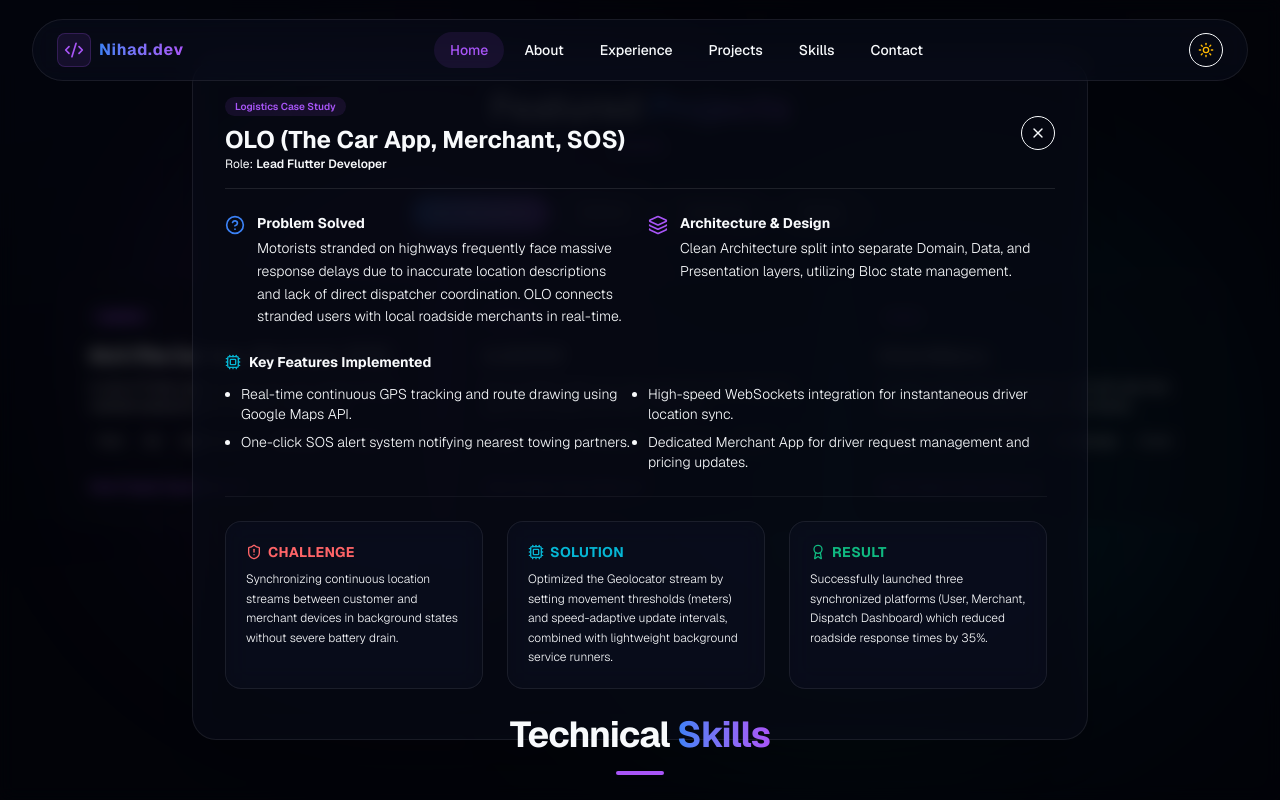
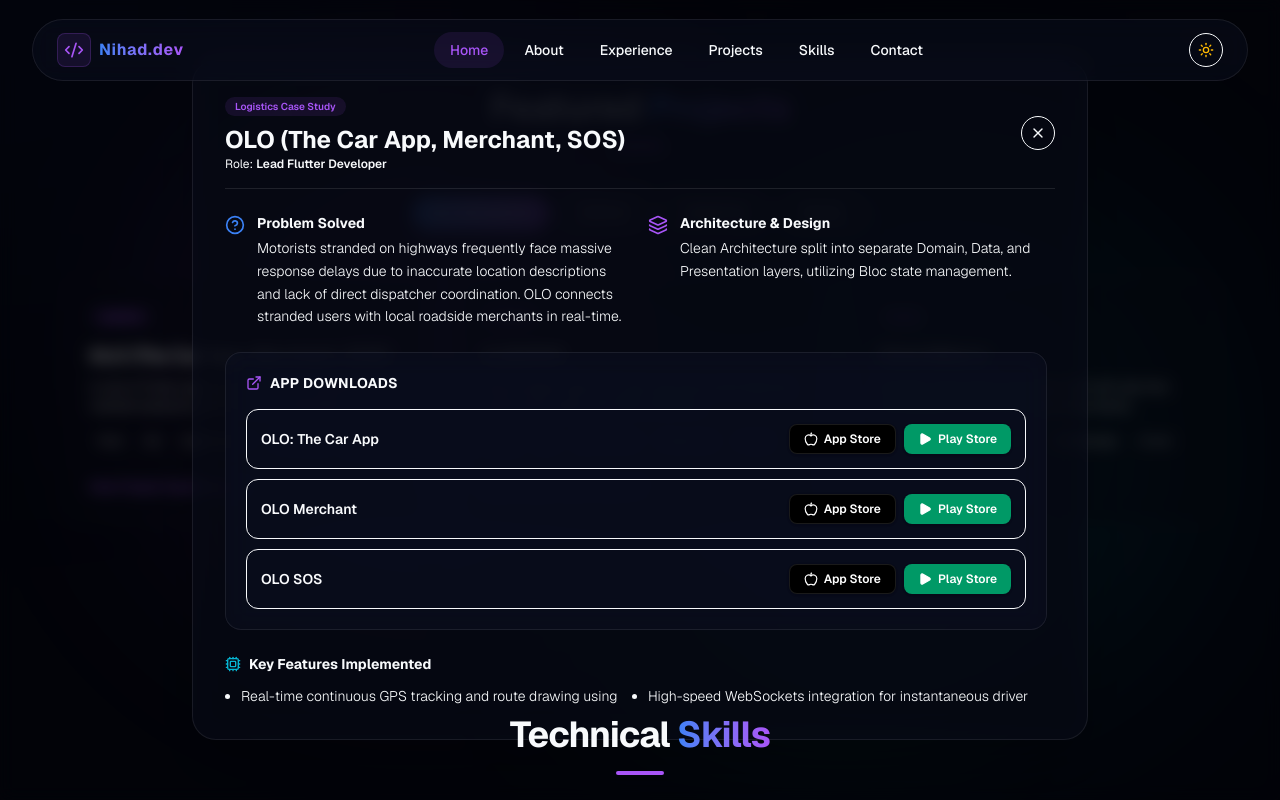
Before and after one commit to nihadkalathil/Portfolio, a Next.js app: page / in a window 1280 px wide. Both pictures are taken after a click on the element 245 px from the left and 4206 px from the top of the page. Shown: the part 3806-4606 px from the top of the page. Built offline with nearby package versions, Linux system fonts and the light colour scheme.

Commit message:
fix: render markdown bold text correctly and add project download links

```diff
--- a/src/components/About.tsx
+++ b/src/components/About.tsx
@@ -50,13 +50,13 @@
               My Journey &amp; Engineering Philosophy
             </h3>
             <p className="text-foreground/75 font-light leading-relaxed">
-              I am a passionate **Flutter Developer** who loves transforming complex business goals into fluid, scalable mobile applications. My path began with a solid academic foundation in computer programming, culminating in a **Master of Computer Applications (MCA)**.
+              I am a passionate <strong className="font-semibold text-foreground">Flutter Developer</strong> who loves transforming complex business goals into fluid, scalable mobile applications. My path began with a solid academic foundation in computer programming, culminating in a <strong className="font-semibold text-foreground">Master of Computer Applications (MCA)</strong>.
             </p>
             <p className="text-foreground/75 font-light leading-relaxed">
-              My engineering philosophy revolves around three main tenets: **Clean Architecture**, **Security-First Integration**, and **Seamless User Experience**. I believe a mobile app is not just code—it&apos;s a gateway for users to solve real-world problems. Whether integrating complex government authentication APIs like **UAE PASS** or implementing real-time WebSocket tracking in active logistics networks, I strive to write readable, unit-tested, and performant code.
+              My engineering philosophy revolves around three main tenets: <strong className="font-semibold text-foreground">Clean Architecture</strong>, <strong className="font-semibold text-foreground">Security-First Integration</strong>, and <strong className="font-semibold text-foreground">Seamless User Experience</strong>. I believe a mobile app is not just code—it&apos;s a gateway for users to solve real-world problems. Whether integrating complex government authentication APIs like <strong className="font-semibold text-foreground">UAE PASS</strong> or implementing real-time WebSocket tracking in active logistics networks, I strive to write readable, unit-tested, and performant code.
             </p>
             <p className="text-foreground/75 font-light leading-relaxed">
-              At **Aufait Technologies**, I have had the opportunity to build high-stakes applications in fintech, logistics, and client services. I thrive in collaborative Agile teams where code reviews push us to make better systems. When I&apos;m not coding, I keep up with mobile trends, experiment with new libraries, and explore systems engineering concepts.
+              At <strong className="font-semibold text-foreground">Aufait Technologies</strong>, I have had the opportunity to build high-stakes applications in fintech, logistics, and client services. I thrive in collaborative Agile teams where code reviews push us to make better systems. When I&apos;m not coding, I keep up with mobile trends, experiment with new libraries, and explore systems engineering concepts.
             </p>
           </motion.div>
 
--- a/src/components/Achievements.tsx
+++ b/src/components/Achievements.tsx
@@ -110,15 +110,15 @@
             <div className="flex flex-col gap-3 text-xs sm:text-sm text-foreground/75 font-light">
               <div className="flex gap-2 items-start">
                 <CheckCircle2 className="w-4 h-4 text-brand-emerald shrink-0 mt-0.5" />
-                <span>**Fintech Security**: Safe session locks, SSL Pinning, and client data sandbox isolation.</span>
+                <span><strong className="font-semibold text-foreground">Fintech Security</strong>: Safe session locks, SSL Pinning, and client data sandbox isolation.</span>
               </div>
               <div className="flex gap-2 items-start">
                 <CheckCircle2 className="w-4 h-4 text-brand-emerald shrink-0 mt-0.5" />
-                <span>**Deployment Excellence**: Released 3 separate store distributions with automated Bitbucket/Git pipelines.</span>
+                <span><strong className="font-semibold text-foreground">Deployment Excellence</strong>: Released 3 separate store distributions with automated Bitbucket/Git pipelines.</span>
               </div>
               <div className="flex gap-2 items-start">
                 <CheckCircle2 className="w-4 h-4 text-brand-emerald shrink-0 mt-0.5" />
-                <span>**Real-time Synchronization**: Maintained continuous map streams utilizing adaptive location polling.</span>
+                <span><strong className="font-semibold text-foreground">Real-time Synchronization</strong>: Maintained continuous map streams utilizing adaptive location polling.</span>
               </div>
             </div>
           </div>
--- a/src/components/Projects.tsx
+++ b/src/components/Projects.tsx
@@ -2,8 +2,14 @@
 
 import { useState } from "react";
 import { motion, AnimatePresence } from "framer-motion";
-import { ExternalLink, HelpCircle, ShieldAlert, Award, BookOpen, Layers, X, Cpu } from "lucide-react";
+import { ExternalLink, HelpCircle, ShieldAlert, Award, BookOpen, Layers, X, Cpu, Apple, Play } from "lucide-react";
 import { cn } from "@/lib/utils";
+
+interface ProjectLink {
+  label: string;
+  ios?: string;
+  android?: string;
+}
 
 interface Project {
   id: string;
@@ -19,6 +25,7 @@
   solutions: string;
   results: string;
   lessons: string;
+  links?: ProjectLink[];
 }
 
 const PROJECTS: Project[] = [
@@ -40,7 +47,24 @@
     challenges: "Synchronizing continuous location streams between customer and merchant devices in background states without severe battery drain.",
     solutions: "Optimized the Geolocator stream by setting movement thresholds (meters) and speed-adaptive update intervals, combined with lightweight background service runners.",
     results: "Successfully launched three synchronized platforms (User, Merchant, Dispatch Dashboard) which reduced roadside response times by 35%.",
-    lessons: "Throttling background data streams and using static caching for Map markers drastically optimizes frame rates and battery performance on low-end devices."
+    lessons: "Throttling background data streams and using static caching for Map markers drastically optimizes frame rates and battery performance on low-end devices.",
+    links: [
+      {
+        label: "OLO: The Car App",
+        ios: "https://apps.apple.com/app/id6746630021",
+        android: "https://play.google.com/store/apps/details?id=com.olo.customer&hl=en_IN"
+      },
+      {
+        label: "OLO Merchant",
+        ios: "https://apps.apple.com/app/id6745612103",
+        android: "https://play.google.com/store/apps/details?id=com.olo.merchant_app&hl=en_IN"
+      },
+      {
+        label: "OLO SOS",
+        ios: "https://apps.apple.com/app/id6749142719",
+        android: "https://play.google.com/store/apps/details?id=com.olosos.app&hl=en_IN"
+      }
+    ]
   },
   {
     id: "ajexpay",
@@ -60,7 +84,14 @@
     challenges: "Safely processing browser authorization redirect schemes (Deep Links) and securing access tokens across Android and iOS sandbox roots.",
     solutions: "Configured robust Custom URL Schemes and App Links to intercept UAE PASS login callbacks, and saved credentials using encrypted preferences via AES-256.",
     results: "Achieved seamless KYC login reducing onboarding from 12 inputs to a single secure click, leading to a 40% increase in successful wallet setup completions.",
-    lessons: "Validating redirect links requires precise deep link path checking to shield apps from URI spoofing vulnerabilities."
+    lessons: "Validating redirect links requires precise deep link path checking to shield apps from URI spoofing vulnerabilities.",
+    links: [
+      {
+        label: "Ajexpay Wallet",
+        ios: "https://apps.apple.com/app/id6751193078",
+        android: "https://play.google.com/store/apps/details?id=com.ajex.app&hl=en_IN"
+      }
+    ]
   },
   {
     id: "click4marry",
@@ -80,7 +111,14 @@
     challenges: "Implementing real-time messaging that functions seamlessly during poor connection periods and blocking screen capture on private profiles.",
     solutions: "Utilized Firestore's local persistence layers linked to a fast Hive database store, and blocked layout screenshot events at the Android window level and iOS UI window level.",
     results: "Maintained a secure platform with 20,000+ active users and zero reported screenshot privacy violations or memory leaks.",
-    lessons: "Enforcing security boundaries like anti-screenshot blocks must be performed at the native OS window layer rather than through abstract Flutter methods."
+    lessons: "Enforcing security boundaries like anti-screenshot blocks must be performed at the native OS window layer rather than through abstract Flutter methods.",
+    links: [
+      {
+        label: "Click4Marry Matrimony",
+        ios: "https://apps.apple.com/app/id1613457079",
+        android: "https://play.google.com/store/apps/details?id=com.madhyamam.click4marry&hl=en_IN"
+      }
+    ]
   }
 ];
 
@@ -236,6 +274,46 @@
                     </div>
                   </div>
 
+                  {/* App Links (Download) */}
+                  {selectedProject.links && selectedProject.links.length > 0 && (
+                    <div className="glass-panel p-5 rounded-2xl border border-white/5 dark:border-white/10 bg-brand-purple/[0.01] flex flex-col gap-4">
+                      <h4 className="font-bold text-foreground text-xs sm:text-sm uppercase tracking-wide flex items-center gap-2">
+                        <ExternalLink className="w-4 h-4 text-brand-purple" /> App Downloads
+                      </h4>
+                      <div className="flex flex-col gap-2.5">
+                        {selectedProject.links.map((link, idx) => (
+                          <div key={idx} className="flex flex-col sm:flex-row sm:items-center justify-between gap-3 p-3.5 rounded-xl bg-foreground/[0.02] border border-foreground/5 dark:border-white/5">
+                            <span className="font-semibold text-foreground text-xs sm:text-sm">{link.label}</span>
+                            <div className="flex gap-2">
+                              {link.ios && (
+                                <a
+                                  href={link.ios}
+                                  target="_blank"
+                                  rel="noopener noreferrer"
+                                  className="flex items-center gap-1.5 px-3.5 py-1.5 rounded-lg bg-black hover:bg-black/80 text-white text-xs font-semibold border border-white/10 transition-colors shadow-sm cursor-pointer"
+                                >
+                                  <Apple className="w-3.5 h-3.5" />
+                                  App Store
+                                </a>
+                              )}
+                              {link.android && (
+                                <a
+                                  href={link.android}
+                                  target="_blank"
+                                  rel="noopener noreferrer"
+                                  className="flex items-center gap-1.5 px-3.5 py-1.5 rounded-lg bg-emerald-600 hover:bg-emerald-700 text-white text-xs font-semibold transition-colors shadow-sm cursor-pointer"
+                                >
+                                  <Play className="w-3.5 h-3.5 fill-current" />
+                                  Play Store
+                                </a>
+                              )}
+                            </div>
+                          </div>
+                        ))}
+                      </div>
+                    </div>
+                  )}
+
                   {/* Core Features */}
                   <div>
                     <h4 className="font-bold text-foreground flex items-center gap-2 mb-3">
```
